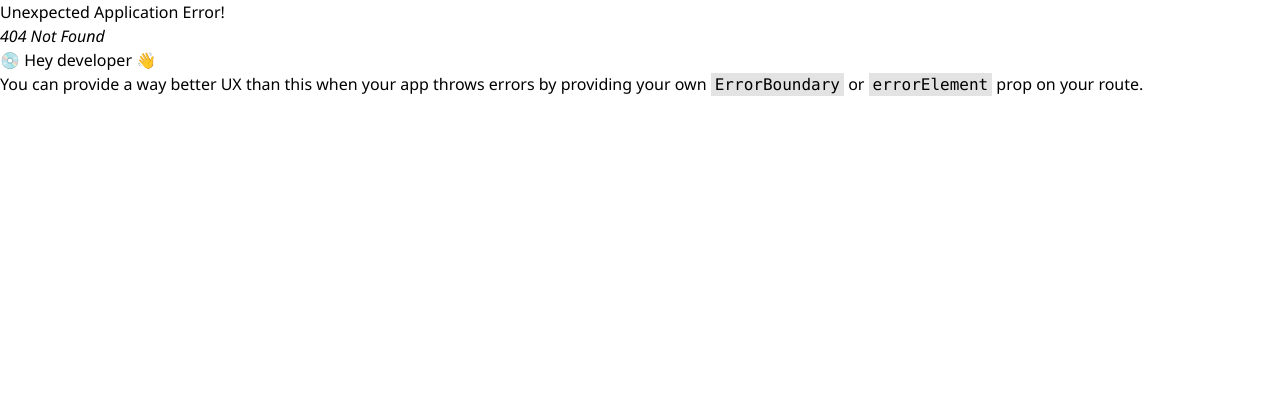
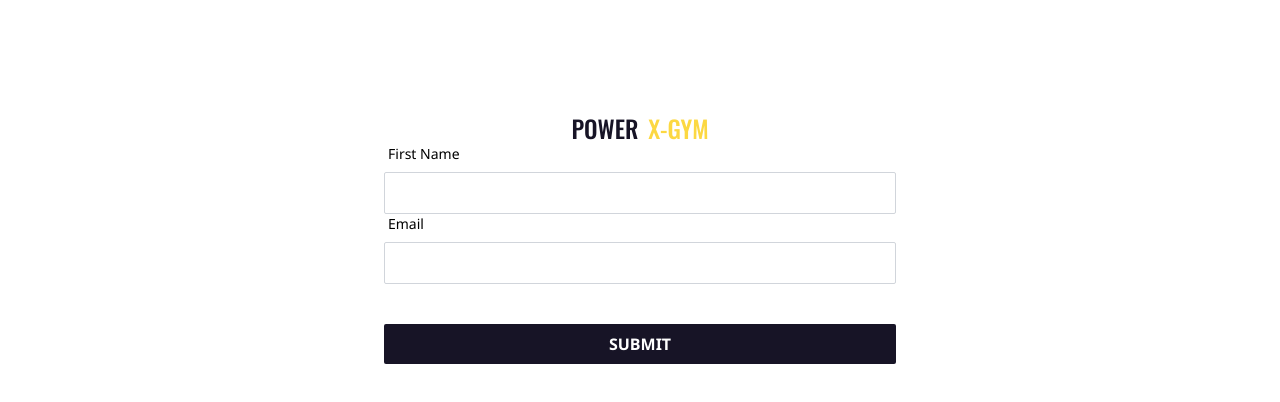
Before and after one commit to azimuddin2/power-x-gym-client, a React (Create React App) app: page /login in a window 1280 px wide. Before the commit this address had no page. Shown: the top 402 px of the page. Built offline with nearby package versions, Linux system fonts and the light colour scheme.

Commit message:
added login and signup page

```diff
--- /dev/null
+++ b/src/pages/Login/Login/Login.js
@@ -0,0 +1,59 @@
+import React from 'react';
+import { Link } from 'react-router-dom';
+
+const Login = () => {
+    return (
+        <section className='my-28'>
+
+
+            <div>
+                <Link to="/">
+                    <p className="text-secondary uppercase text-2xl font-medium text-center font-family">
+                        Power <span className='text-primary ml-1'>x-gym</span>
+                    </p>
+                </Link>
+
+
+
+                <form className=' w-2/5 mx-auto'>
+
+                    <div>
+                        <label htmlFor="first_name" className="block ml-1 mb-2 text-sm font-medium ">First Name</label>
+                        <input
+                            type="text"
+                            name='firstName'
+                            className="border border-gray-300 text-gray-900 rounded-sm w-full p-2 focus:outline-none focus:border-primary focus:ring-1 focus:ring-primary "
+                            required
+                        />
+                    </div>
+
+                    <div>
+                        <label htmlFor="email" className="block ml-1 mb-2 text-sm font-medium ">Email</label>
+                        <input
+                            type="email"
+                            name='email'
+                            className="border border-gray-300 text-gray-900 rounded-sm w-full p-2 focus:outline-none focus:border-primary focus:ring-1 focus:ring-primary "
+                            required
+                        />
+                    </div>
+
+                    <div className=' flex justify-end mt-10'>
+                        <input
+                            className=" w-full font-semibold uppercase py-2 text-base text-center rounded-sm bg-secondary text-neutral cursor-pointer"
+                            type="submit"
+                            value="Submit"
+                        />
+                    </div>
+
+                </form >
+
+
+            </div>
+
+
+
+        </section>
+    );
+};
+
+export default Login;
--- /dev/null
+++ b/src/pages/Login/SignUp/SignUp.js
@@ -0,0 +1,11 @@
+import React from 'react';
+
+const SignUp = () => {
+    return (
+        <div>
+            <h1>SignUp</h1>
+        </div>
+    );
+};
+
+export default SignUp;
```
Also changed, not shown: src/router/Routes.js (+10 -0 lines).
